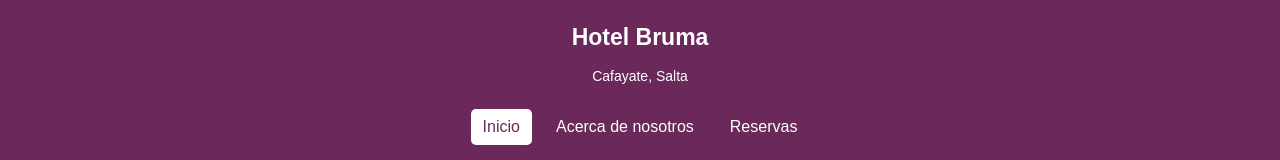
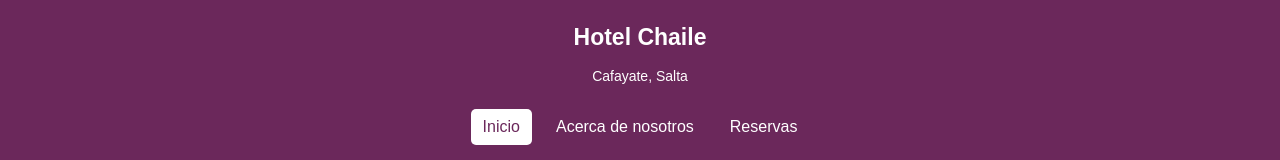
Before and after one commit to BautiRangeon/TP9, a React (Vite) app: page / in a window 1280 px wide. Shown: the top 160 px of the page. Built offline with nearby package versions, Linux system fonts and the light colour scheme.

Commit message:
Update Header.jsx

```diff
--- a/src/components/Header.jsx
+++ b/src/components/Header.jsx
@@ -4,7 +4,7 @@ import "./Header.css";
 function Header() {
   return (
     <header className="header">
-      <h2>Hotel Bruma</h2>
+      <h2>Hotel Chaile</h2>
       <p>Cafayate, Salta</p>
       <nav className="menu" aria-label="Navegación principal">
         <NavLink to="/" end>Inicio</NavLink>
```
